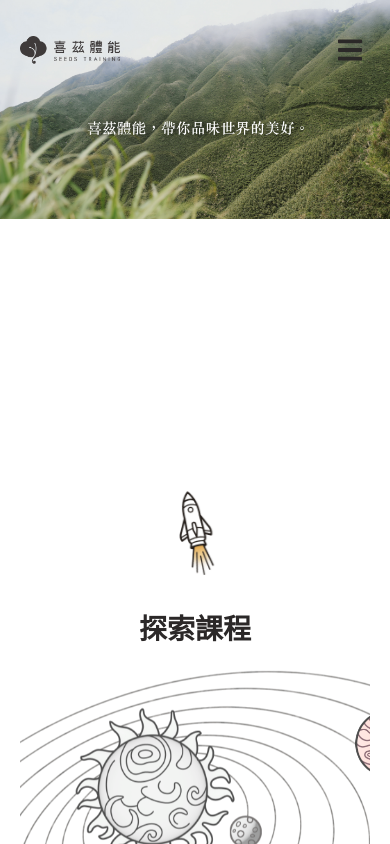
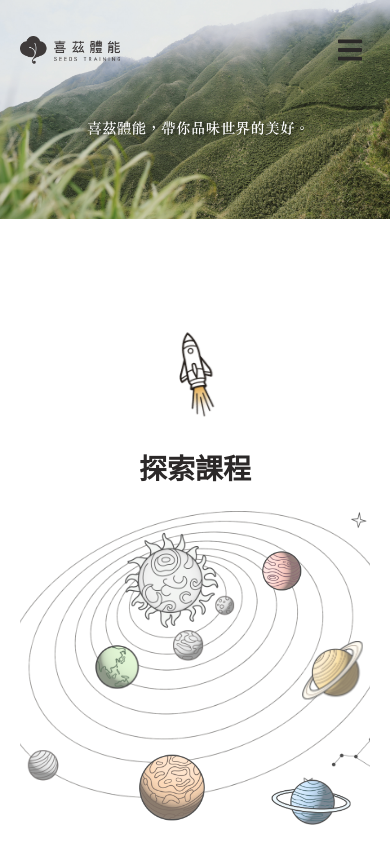
Before and after one commit to rraiy/seeds, a Next.js app: page / in a window 390 px wide. Shown: the top 844 px of the page. Built offline with nearby package versions, Linux system fonts and the light colour scheme; a web font is replaced by a local one.

Commit message:
ui: update planet rwd

```diff
--- a/app/components/header/Header.tsx
+++ b/app/components/header/Header.tsx
@@ -32,7 +32,7 @@ const Header = () => {
         className="hidden tablet:inline-flex items-center p-2 w-10 h-10 justify-center text-sm text-gray-500 rounded-lg hover:bg-secondary focus:outline-none focus:ring-2"
         onClick={handleMobileDrawer}
       >
-        {openDrawer ? <FaTimes className="h-8 w-8 text-primary" /> : <FaBars className="h-8 w-8 text-primary" />}
+        {openDrawer ? <FaTimes className="h-7 w-7 text-primary" /> : <FaBars className="h-7 w-7 text-primary" />}
       </button>
 
       <div className="tablet:hidden">
--- a/app/components/home/ExploreLessons.tsx
+++ b/app/components/home/ExploreLessons.tsx
@@ -2,18 +2,21 @@
 
 import Image from 'next/image';
 import Link from 'next/link';
+import { useContext } from 'react';
 import { twMerge } from 'tailwind-merge';
 
 import Button from '@/app/components/common/Button';
-import isMobileDevice from '@/app/utils/checkIsMobile';
 import LESSONS_INFO from '@/app/constants/content/home/exploreLesson';
 import PlanetTrack from '@/app/components/planet/PlanetTrack';
 import { EXPLORE_INFO } from '@/app/constants/content/home/exploreLesson';
+import { GlobalContext } from '@/app/contexts/GlobalContext';
 
 import styles from '@/app/styles/pages/home.module.scss';
 
 const ExploreLessons = () => {
-  const isMobile = !!isMobileDevice();
+  const { isMobile } = useContext(GlobalContext);
+  console.log(isMobile);
+
   return (
     <div
       className={twMerge(
@@ -22,9 +25,9 @@ const ExploreLessons = () => {
     >
       <Image className={styles.rocket} src="/images/icon_img/rocket.png" width={60} height={106} alt="class rocket" />
       <h2 className={styles.title}>{EXPLORE_INFO.title}</h2>
-      <PlanetTrack isMobile={isMobile} />
+      <PlanetTrack />
       {isMobile && (
-        <div className="absolute top-[288px] flex flex-col">
+        <div className="hidden tablet:flex flex-col absolute top-[240px] ">
           {LESSONS_INFO.map((lesson) => {
             const { popup } = lesson;
             return (
--- a/app/components/planet/HoverPlanet.tsx
+++ b/app/components/planet/HoverPlanet.tsx
@@ -3,8 +3,9 @@
 import clsx from 'clsx';
 import Image from 'next/image';
 import Link from 'next/link';
-import React from 'react';
+import React, { useContext } from 'react';
 
+import { GlobalContext } from '@/app/contexts/GlobalContext';
 import Tooltip from '@/app/components/common/overlay/Tooltip';
 import LessonTooltipContent from '@/app/components/planet/LessonTooltipContent';
 import { PopupContent } from '@/app/interface/constants/exploreLessons';
@@ -15,12 +16,11 @@ interface Props {
   height: number;
   alt: string;
   popupContent: PopupContent;
-  isMobile: boolean;
   className?: string;
 }
 
-const HoverPlanet = ({ isMobile, className, src, width, height, alt, popupContent }: Props) => {
-  console.log(isMobile);
+const HoverPlanet = ({ className, src, width, height, alt, popupContent }: Props) => {
+  const { isMobile } = useContext(GlobalContext);
 
   if (isMobile) {
     return (
--- a/app/components/planet/PlanetTrack.tsx
+++ b/app/components/planet/PlanetTrack.tsx
@@ -5,13 +5,10 @@ import { twMerge } from 'tailwind-merge';
 
 import HoverPlanet from '@/app/components/planet/HoverPlanet';
 import LESSONS_INFO from '@/app/constants/content/home/exploreLesson';
+
 import styles from '@/app/styles/components/planet/PlanetTrack.module.scss';
 
-interface Props {
-  isMobile: boolean;
-}
-
-const PlanetTrack = ({ isMobile }: Props) => {
+const PlanetTrack = () => {
   return (
     <div className={styles.container}>
       <Image
@@ -27,7 +24,6 @@ const PlanetTrack = ({ isMobile }: Props) => {
 
         return (
           <HoverPlanet
-            isMobile={isMobile}
             key={popup.name}
             className={className}
             src={src}
--- /dev/null
+++ b/app/contexts/GlobalContext.tsx
@@ -0,0 +1,28 @@
+'use client';
+
+import { createContext, useEffect, useState, ReactNode } from 'react';
+
+export const GlobalContext = createContext<{ isMobile: boolean }>({
+  isMobile: false,
+});
+
+const GlobalProvider = ({ children }: { children: ReactNode }) => {
+  const [isMobile, setIsMobile] = useState(false);
+
+  useEffect(() => {
+    const checkMobileDevice = () => {
+      if (typeof window !== 'undefined') {
+        const userAgent = navigator.userAgent;
+        const mobileKeywords = ['Android', 'webOS', 'iPhone', 'iPad', 'iPod', 'BlackBerry', 'Windows Phone'];
+
+        return mobileKeywords.some((keyword) => userAgent.match(new RegExp(keyword, 'i')));
+      }
+      return false;
+    };
+    setIsMobile(checkMobileDevice());
+  }, []);
+
+  return <GlobalContext.Provider value={{ isMobile }}>{children}</GlobalContext.Provider>;
+};
+
+export default GlobalProvider;
--- a/app/contexts/HeaderDropdown.tsx
+++ /dev/null
@@ -1,3 +0,0 @@
-import { createContext } from 'react';
-
-export const HeaderDropdownCtx = createContext({ content: 'ss' });
--- a/app/layout.tsx
+++ b/app/layout.tsx
@@ -2,6 +2,8 @@ import type { Metadata } from 'next';
 
 import Footer from '@/app/components/footer/Footer';
 import Header from '@/app/components/header/Header';
+
+import GlobalProvider from '@/app/contexts/GlobalContext';
 
 import '@/app/styles/customClass.css';
 import '@/app/styles/globals.css';
@@ -39,9 +41,11 @@ export default function RootLayout({
   return (
     <html lang="zh">
       <body className="w-full overflow-x-hidden">
-        <Header />
-        <div className="max-w-screen-lg mx-auto"> {children}</div>
-        <Footer />
+        <GlobalProvider>
+          <Header />
+          <div className="max-w-screen-lg mx-auto"> {children}</div>
+          <Footer />
+        </GlobalProvider>
       </body>
     </html>
   );
--- a/app/page.tsx
+++ b/app/page.tsx
@@ -3,7 +3,6 @@ import Image from 'next/image';
 
 import ABOUT from '@/app/constants/content/home/about';
 // import bgElementUrl from '@/app/constants/content/home/bgElements';
-// import isMobileDevice from '@/app/utils/checkIsMobile';
 import ExploreLessons from '@/app/components/home/ExploreLessons';
 // import HomeBanner from '@/app/components/home/HomeBanner';
 import MONTHLY_CLASS from '@/app/constants/content/home/monthlyClass';
@@ -15,10 +14,10 @@ import styles from '@/app/styles/pages/home.module.scss';
 // TODO: [&>img:not(:.bg-elements)]:z-10 not working and tw config plugin!
 
 export default function Home() {
-  // const isMobile = isMobileDevice();
-
   return (
-    <div className={clsx(styles.container, 'relative [&>*]:mb-60 desktop:w-screen tablet:mb-6')}>
+    <div
+      className={clsx(styles.container, 'relative [&>*]:mb-60 desktop:w-screen desktop:[&>*]:mb-20 table:[&>*]:mb-6')}
+    >
       <main className="fill-container">
         {/* <HomeBanner /> */}
         <Image src="/images/home_banner_2.jpg" width={2560} height={840} alt="喜茲體能" />
--- a/app/styles/components/planet/PlanetTrack.module.scss
+++ b/app/styles/components/planet/PlanetTrack.module.scss
@@ -18,6 +18,12 @@
     opacity: 0.7;
   }
 
+  @media screen and (max-width: 750px) {
+    width: 100vw;
+    overflow: hidden;
+    min-height: 348px;
+  }
+
   .green {
     position: absolute;
     top: 264px;
@@ -26,6 +32,10 @@
     @media screen and (max-width: 990px) {
       width: 62px;
       top: 200px;
+    }
+    @media screen and (max-width: 750px) {
+      width: 40px;
+      top: 136px;
     }
   }
 
@@ -39,6 +49,11 @@
       top: 312px;
       left: 212px;
     }
+    @media screen and (max-width: 750px) {
+      width: 60px;
+      top: 228px;
+      left: 142px;
+    }
   }
 
   .yellow {
@@ -50,6 +65,11 @@
       width: 116px;
       top: 160px;
       left: 468px;
+    }
+    @media screen and (max-width: 750px) {
+      width: 56px;
+      top: 116px;
+      left: 292px;
     }
   }
 
@@ -63,6 +83,11 @@
       top: 412px;
       left: 388px;
     }
+    @media screen and (max-width: 750px) {
+      width: 72px;
+      top: 300px;
+      left: 256px;
+    }
   }
 
   .red {
@@ -74,5 +99,9 @@
       width: 62px;
       left: 480px;
     }
+    @media screen and (max-width: 750px) {
+      width: 36px;
+      left: 248px;
+    }
   }
 }
--- a/app/utils/checkIsMobile.ts
+++ b/app/utils/checkIsMobile.ts
@@ -2,11 +2,10 @@ const isMobileDevice = () => {
   if (typeof window !== 'undefined') {
     const userAgent = navigator.userAgent;
     const mobileKeywords = ['Android', 'webOS', 'iPhone', 'iPad', 'iPod', 'BlackBerry', 'Windows Phone'];
-    console.log(mobileKeywords.some((keyword) => userAgent.match(new RegExp(keyword, 'i'))));
 
     return mobileKeywords.some((keyword) => userAgent.match(new RegExp(keyword, 'i')));
   }
-  return undefined;
+  return false;
 };
 
 export default isMobileDevice;
```
